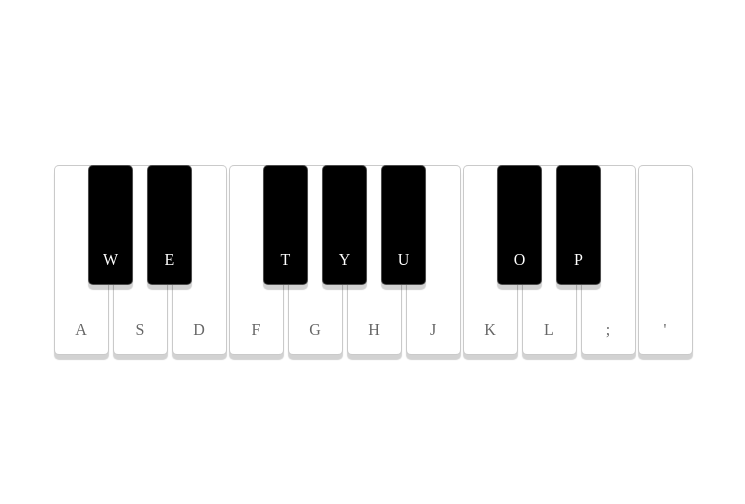
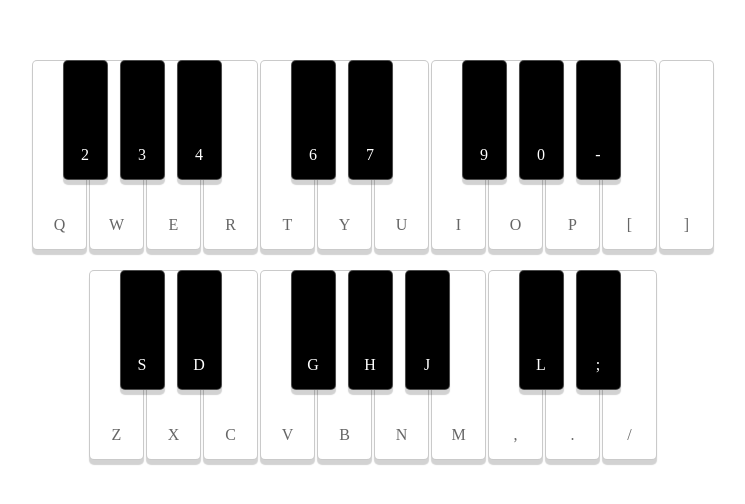
Before and after one commit to Palwol/awesome-piano, a React (Vite) app: page / in a window 1280 px wide. Shown: the part 140-644 px from the top of the page, without its empty margins (267-1012 px from the left). Built offline with nearby package versions, Linux system fonts and the light colour scheme; no server answers.

Commit message:
feat: 건반 두 줄로 추가

```diff
--- a/src/components/Key.tsx
+++ b/src/components/Key.tsx
@@ -8,9 +8,10 @@ type TProps = {
   audioCtx: AudioContext;
   keyCode: string;
   isBlack?: boolean;
+  left?: number;
 };
 
-const Key = ({ name, filePath, audioCtx, keyCode, isBlack = false }: TProps) => {
+const Key = ({ name, filePath, audioCtx, keyCode, isBlack = false, left = 0 }: TProps) => {
   const [fileArrayBuffer, setFileArrayBuffer] = useState<ArrayBuffer>();
   const [buffer, setBuffer] = useState<AudioBuffer>();
   const [isPlaying, setIsPlaying] = useState(false);
@@ -98,7 +99,7 @@ const Key = ({ name, filePath, audioCtx, keyCode, isBlack = false }: TProps) =>
   }, [fileArrayBuffer, audioCtx]);
 
   return (
-    <Container onMouseDown={playSound} onMouseUp={stopSound} $isPlaying={isPlaying} $isBlack={isBlack}>
+    <Container onMouseDown={playSound} onMouseUp={stopSound} $isPlaying={isPlaying} $isBlack={isBlack} $left={left}>
       <KeyName $isBlack={isBlack}>{name}</KeyName>
     </Container>
   );
@@ -106,7 +107,7 @@ const Key = ({ name, filePath, audioCtx, keyCode, isBlack = false }: TProps) =>
 
 export default Key;
 
-const Container = styled.div<{ $isPlaying: boolean; $isBlack: boolean }>`
+const Container = styled.div<{ $isPlaying: boolean; $isBlack: boolean; $left: number }>`
   width: ${(props) => (props.$isBlack ? '45px' : '55px')};
   height: ${(props) => (props.$isBlack ? '120px' : '190px')};
   padding: 10px;
@@ -121,10 +122,9 @@ const Container = styled.div<{ $isPlaying: boolean; $isBlack: boolean }>`
   flex-direction: column;
   justify-content: flex-end;
   align-items: center;
-  position: relative;
+  position: ${(props) => (props.$isBlack ? 'absolute' : 'relative')};
+  left: ${(props) => (props.$isBlack ? `${props.$left}px` : '0')};
   z-index: ${(props) => (props.$isBlack ? 1 : 0)};
-  margin: ${(props) => (props.$isBlack ? '0 -22.5px' : '0')};
-  margin-top: ${(props) => (props.$isBlack ? '-70px' : '0')};
 `;
 
 const KeyName = styled.span<{ $isBlack: boolean }>`
--- a/src/components/Keyboard.tsx
+++ b/src/components/Keyboard.tsx
@@ -6,24 +6,51 @@ const Keyboard = () => {
 
   return (
     <Container>
-      <Key name="A" filePath="/assets/piano/C3.mp3" audioCtx={audioCtx} keyCode="KeyA" />
-      <Key name="W" filePath="/assets/piano/Db3.mp3" audioCtx={audioCtx} keyCode="KeyW" isBlack />
-      <Key name="S" filePath="/assets/piano/D3.mp3" audioCtx={audioCtx} keyCode="KeyS" />
-      <Key name="E" filePath="/assets/piano/Eb3.mp3" audioCtx={audioCtx} keyCode="KeyE" isBlack />
-      <Key name="D" filePath="/assets/piano/E3.mp3" audioCtx={audioCtx} keyCode="KeyD" />
-      <Key name="F" filePath="/assets/piano/F3.mp3" audioCtx={audioCtx} keyCode="KeyF" />
-      <Key name="T" filePath="/assets/piano/Gb3.mp3" audioCtx={audioCtx} keyCode="KeyT" isBlack />
-      <Key name="G" filePath="/assets/piano/G3.mp3" audioCtx={audioCtx} keyCode="KeyG" />
-      <Key name="Y" filePath="/assets/piano/Ab3.mp3" audioCtx={audioCtx} keyCode="KeyY" isBlack />
-      <Key name="H" filePath="/assets/piano/A3.mp3" audioCtx={audioCtx} keyCode="KeyH" />
-      <Key name="U" filePath="/assets/piano/Bb3.mp3" audioCtx={audioCtx} keyCode="KeyU" isBlack />
-      <Key name="J" filePath="/assets/piano/B3.mp3" audioCtx={audioCtx} keyCode="KeyJ" />
-      <Key name="K" filePath="/assets/piano/C4.mp3" audioCtx={audioCtx} keyCode="KeyK" />
-      <Key name="O" filePath="/assets/piano/Db4.mp3" audioCtx={audioCtx} keyCode="KeyO" isBlack />
-      <Key name="L" filePath="/assets/piano/D4.mp3" audioCtx={audioCtx} keyCode="KeyL" />
-      <Key name="P" filePath="/assets/piano/Eb4.mp3" audioCtx={audioCtx} keyCode="KeyP" isBlack />
-      <Key name=";" filePath="/assets/piano/E4.mp3" audioCtx={audioCtx} keyCode="Semicolon" />
-      <Key name="'" filePath="/assets/piano/F4.mp3" audioCtx={audioCtx} keyCode="Quote" />
+      <Row>
+        <Key name="Q" filePath="/assets/piano/F4.mp3" audioCtx={audioCtx} keyCode="KeyQ" />
+        <Key name="W" filePath="/assets/piano/G4.mp3" audioCtx={audioCtx} keyCode="KeyW" />
+        <Key name="E" filePath="/assets/piano/A4.mp3" audioCtx={audioCtx} keyCode="KeyE" />
+        <Key name="R" filePath="/assets/piano/B4.mp3" audioCtx={audioCtx} keyCode="KeyR" />
+        <Key name="T" filePath="/assets/piano/C5.mp3" audioCtx={audioCtx} keyCode="KeyT" />
+        <Key name="Y" filePath="/assets/piano/D5.mp3" audioCtx={audioCtx} keyCode="KeyY" />
+        <Key name="U" filePath="/assets/piano/E5.mp3" audioCtx={audioCtx} keyCode="KeyU" />
+        <Key name="I" filePath="/assets/piano/F5.mp3" audioCtx={audioCtx} keyCode="KeyI" />
+        <Key name="O" filePath="/assets/piano/G5.mp3" audioCtx={audioCtx} keyCode="KeyO" />
+        <Key name="P" filePath="/assets/piano/A5.mp3" audioCtx={audioCtx} keyCode="KeyP" />
+        <Key name="[" filePath="/assets/piano/B5.mp3" audioCtx={audioCtx} keyCode="BracketLeft" />
+        <Key name="]" filePath="/assets/piano/C6.mp3" audioCtx={audioCtx} keyCode="BracketRight" />
+        <BlackRow>
+          <Key name="2" filePath="/assets/piano/Gb4.mp3" audioCtx={audioCtx} keyCode="Digit2" isBlack left={30.5} />
+          <Key name="3" filePath="/assets/piano/Ab4.mp3" audioCtx={audioCtx} keyCode="Digit3" isBlack left={87.5} />
+          <Key name="4" filePath="/assets/piano/Bb4.mp3" audioCtx={audioCtx} keyCode="Digit4" isBlack left={144.5} />
+          <Key name="6" filePath="/assets/piano/Db5.mp3" audioCtx={audioCtx} keyCode="Digit6" isBlack left={258.5} />
+          <Key name="7" filePath="/assets/piano/Eb5.mp3" audioCtx={audioCtx} keyCode="Digit7" isBlack left={315.5} />
+          <Key name="9" filePath="/assets/piano/Gb5.mp3" audioCtx={audioCtx} keyCode="Digit9" isBlack left={429.5} />
+          <Key name="0" filePath="/assets/piano/Ab5.mp3" audioCtx={audioCtx} keyCode="Digit0" isBlack left={486.5} />
+          <Key name="-" filePath="/assets/piano/Bb5.mp3" audioCtx={audioCtx} keyCode="Minus" isBlack left={543.5} />
+        </BlackRow>
+      </Row>
+      <Row>
+        <Key name="Z" filePath="/assets/piano/C3.mp3" audioCtx={audioCtx} keyCode="KeyZ" />
+        <Key name="X" filePath="/assets/piano/D3.mp3" audioCtx={audioCtx} keyCode="KeyX" />
+        <Key name="C" filePath="/assets/piano/E3.mp3" audioCtx={audioCtx} keyCode="KeyC" />
+        <Key name="V" filePath="/assets/piano/F3.mp3" audioCtx={audioCtx} keyCode="KeyV" />
+        <Key name="B" filePath="/assets/piano/G3.mp3" audioCtx={audioCtx} keyCode="KeyB" />
+        <Key name="N" filePath="/assets/piano/A3.mp3" audioCtx={audioCtx} keyCode="KeyN" />
+        <Key name="M" filePath="/assets/piano/B3.mp3" audioCtx={audioCtx} keyCode="KeyM" />
+        <Key name="," filePath="/assets/piano/C4.mp3" audioCtx={audioCtx} keyCode="Comma" />
+        <Key name="." filePath="/assets/piano/D4.mp3" audioCtx={audioCtx} keyCode="Period" />
+        <Key name="/" filePath="/assets/piano/E4.mp3" audioCtx={audioCtx} keyCode="Slash" />
+        <BlackRow>
+          <Key name="S" filePath="/assets/piano/Db3.mp3" audioCtx={audioCtx} keyCode="KeyS" isBlack left={30.5} />
+          <Key name="D" filePath="/assets/piano/Eb3.mp3" audioCtx={audioCtx} keyCode="KeyD" isBlack left={87.5} />
+          <Key name="G" filePath="/assets/piano/Gb3.mp3" audioCtx={audioCtx} keyCode="KeyG" isBlack left={201.5} />
+          <Key name="H" filePath="/assets/piano/Ab3.mp3" audioCtx={audioCtx} keyCode="KeyH" isBlack left={258.5} />
+          <Key name="J" filePath="/assets/piano/Bb3.mp3" audioCtx={audioCtx} keyCode="KeyJ" isBlack left={315.5} />
+          <Key name="L" filePath="/assets/piano/Db4.mp3" audioCtx={audioCtx} keyCode="KeyL" isBlack left={429.5} />
+          <Key name=";" filePath="/assets/piano/Eb4.mp3" audioCtx={audioCtx} keyCode="Semicolon" isBlack left={486.5} />
+        </BlackRow>
+      </Row>
     </Container>
   );
 };
@@ -32,9 +59,23 @@ export default Keyboard;
 
 const Container = styled.div`
   display: flex;
+  flex-direction: column;
   justify-content: center;
   align-items: center;
   height: 100vh;
+  gap: 20px;
+`;
+
+const Row = styled.div`
+  display: flex;
   gap: 2px;
   position: relative;
 `;
+
+const BlackRow = styled.div`
+  position: absolute;
+  top: 0;
+  left: 0;
+  display: flex;
+  width: 100%;
+`;
```
